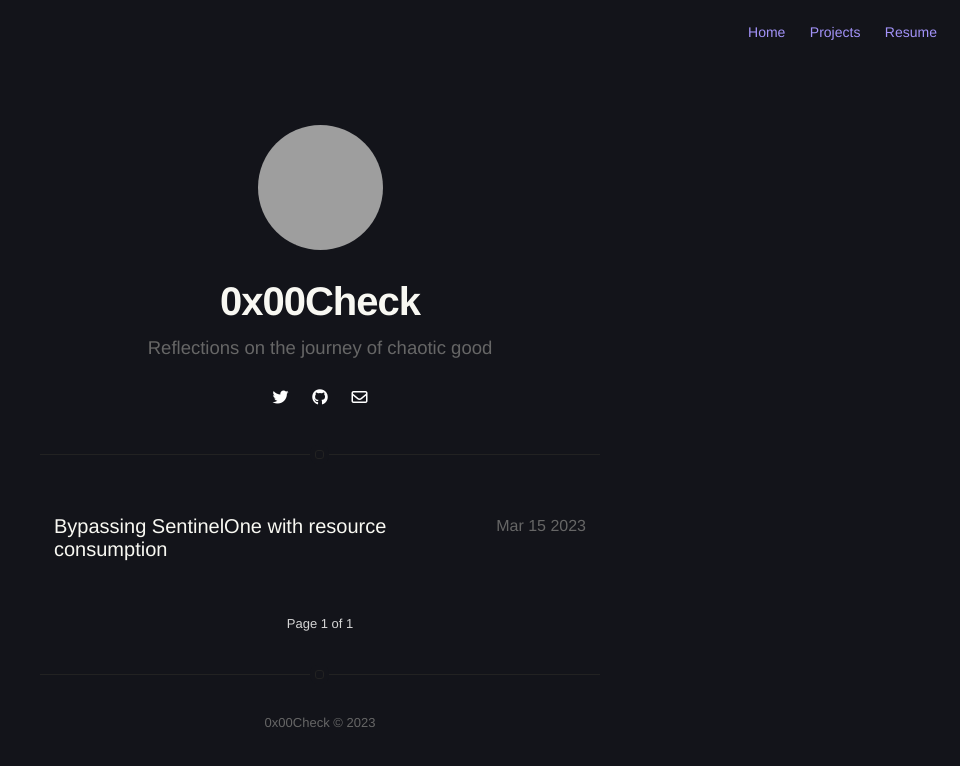
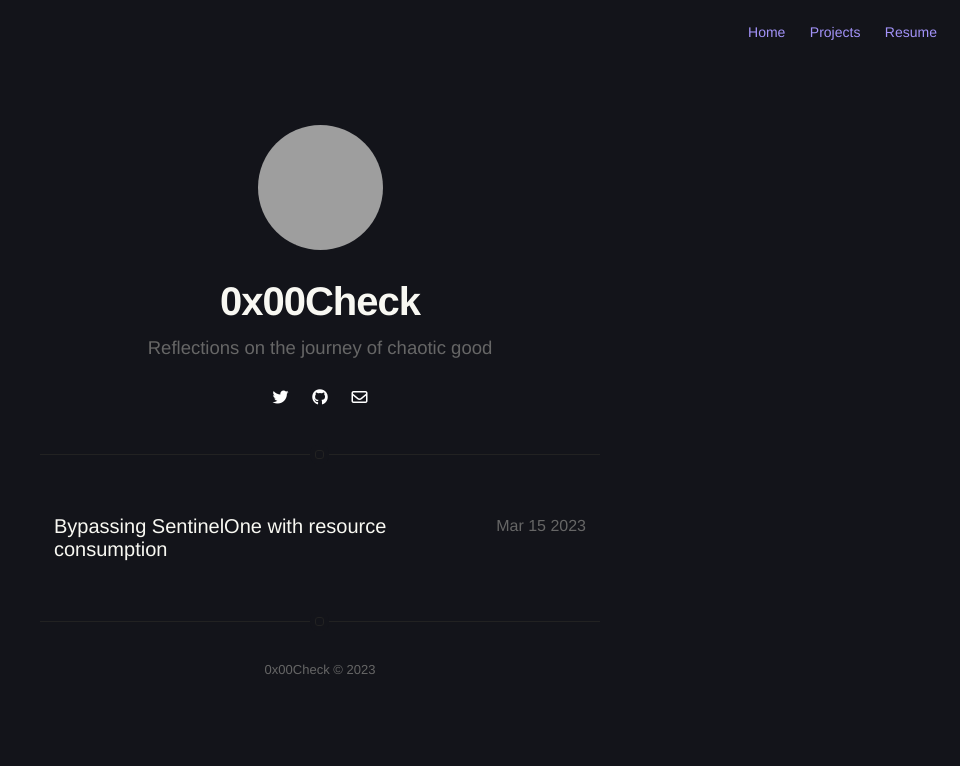
Before and after one commit to 0x00Check/0x00Check.github.io, a Jekyll site: the page built from blog.html, in a window 1280 px wide. Shown: the top 766 px of the page, without its empty margins (320-1280 px from the left). Built offline with Jekyll 4.4.1, drawn with Linux system fonts in a browser that asks for light colours; nearby versions of some CDN libraries; the list of posts is cut into pages by our own code; grey boxes are pictures that could not be loaded.

```diff
--- a/_config.yml
+++ b/_config.yml
@@ -30,13 +30,13 @@ width: normal
 
 # if you do/don't need pagination, toggle 'enabled' between true/false below
 pagination:
-  enabled: true
+  enabled: false
   sort_reverse: true
   title: ":title"
   per_page: 10
   permalink: "/:num/"
 
-read-time: false
+read-time: true
 show-tags: true
 related: false
 
```
